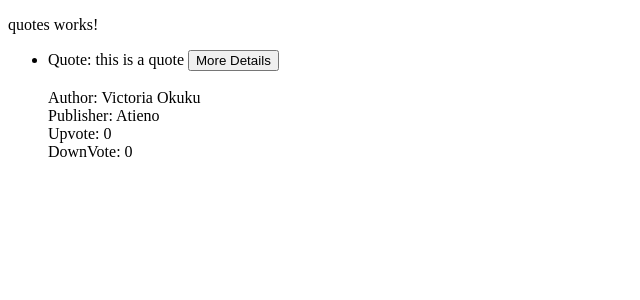
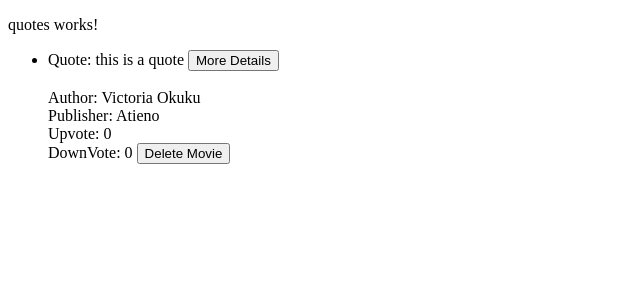
Before and after one commit to vokumu/QuotesApp, an Angular app: page / in a window 1280 px wide. Both pictures are taken after a click on the button "More Details". Shown: the top 300 px of the page, without its empty margins (0-640 px from the left). Built offline with nearby package versions, Linux system fonts and the light colour scheme.

Commit message:
Update readme

```diff
--- a/src/app/quote-detail/quote-detail.component.html
+++ b/src/app/quote-detail/quote-detail.component.html
@@ -2,3 +2,5 @@
 <br/><span>Publisher: </span>{{quote.publisher}}
 <br/><span>Upvote: </span>{{quote.upvote}}
 <br/><span>DownVote: </span>{{quote.downvote}}
+
+<button (click)='quoteDelete(true)'>Delete Movie</button>
--- a/src/app/quote-detail/quote-detail.component.ts
+++ b/src/app/quote-detail/quote-detail.component.ts
@@ -1,4 +1,4 @@
-import { Component, Input, OnInit } from '@angular/core';
+import { Component, Input, OnInit, Output,EventEmitter } from '@angular/core';
 import { Quotes } from '../quotes';
 
 @Component({
@@ -8,8 +8,13 @@ import { Quotes } from '../quotes';
 })
 export class QuoteDetailComponent implements OnInit {
   @Input() quote:any;
+  @Output() isDelete=new EventEmitter<boolean>();
   constructor() { }
 
+  quoteDelete(doDelete:boolean){
+    this.isDelete.emit(doDelete);
+
+  }
   ngOnInit(): void {
   }
 
--- a/src/app/quotes/quotes.component.html
+++ b/src/app/quotes/quotes.component.html
@@ -5,6 +5,6 @@
         <button (click)="toggleQuote(i)">More Details</button>
     </li>
     <div *ngIf="quote.showDescription">
-        <app-quote-detail [quote]='quote'></app-quote-detail>
+        <app-quote-detail [quote]='quote' (isComlete)='deleteQuote($event,i)'></app-quote-detail>
     </div>
 </ul>
--- a/src/app/quotes/quotes.component.ts
+++ b/src/app/quotes/quotes.component.ts
@@ -13,7 +13,7 @@ export class QuotesComponent implements OnInit {
   toggleQuote(index:number){
     this.quotes[index].showDescription=!this.quotes[index].showDescription;
   }
-  deleteQuote(isComlete: boolean,index:any){
+  deleteQuote(isComlete: any,index:any){
     if(isComlete){
       const toDelete=confirm('Are you sure you want to delete this movie?');
       if(toDelete){
```
Also changed, not shown: 1 other file (tests, documents, lock files or other folders).
